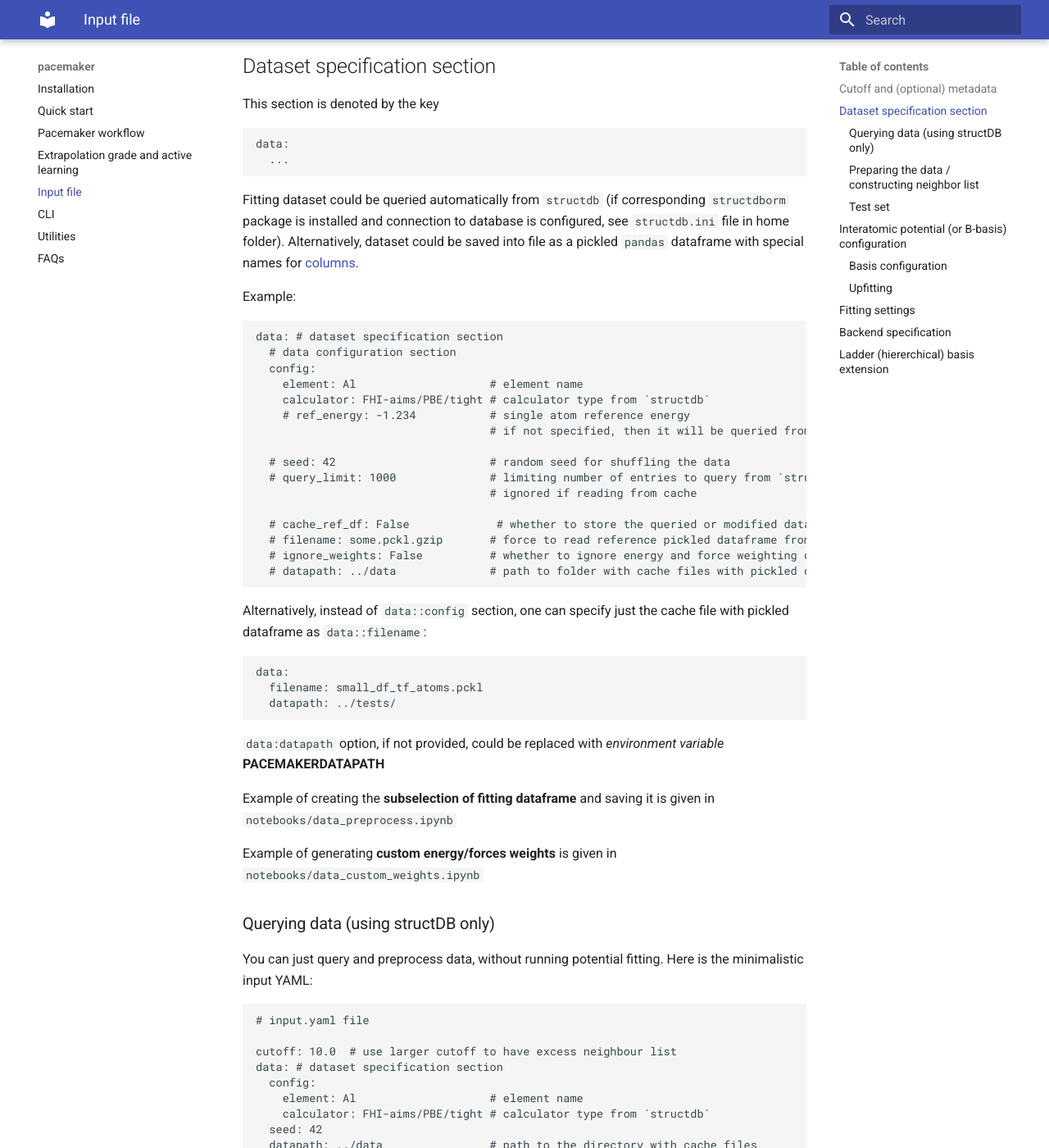
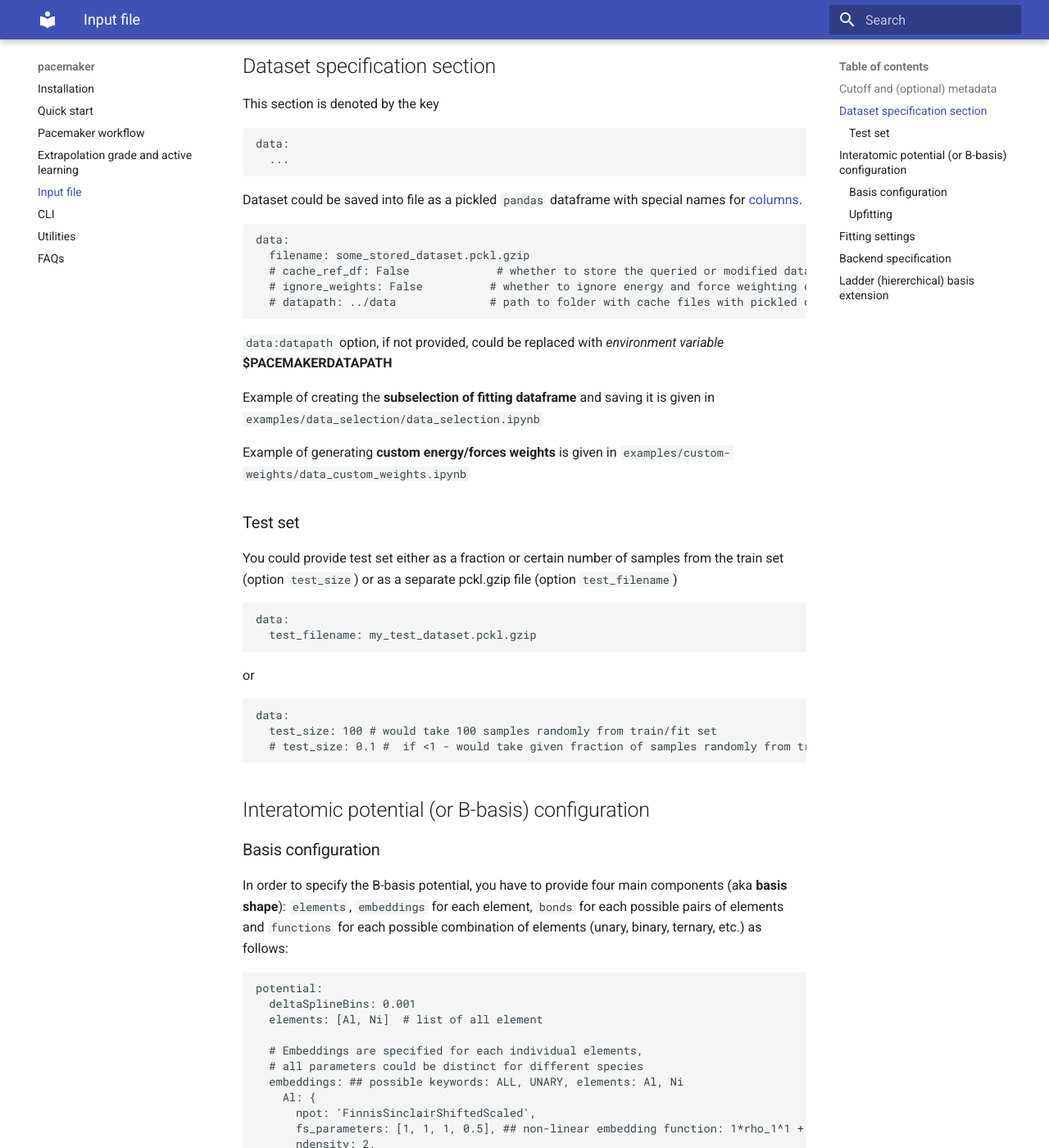
Before and after one commit to ICAMS/python-ace, an MkDocs documentation site: the page built from docs/pacemaker/inputfile.md, in a window 1280 px wide and 1400 px high, scrolled down 618 px. Shown: the whole window at 82% size. Built offline with MkDocs 1.6.1 and Material for MkDocs 9.7.7, drawn with Linux system fonts in a browser that asks for light colours; some of the changed text lies outside the part shown.

Commit message:
Update inputfile.md

````diff
--- a/docs/pacemaker/inputfile.md
+++ b/docs/pacemaker/inputfile.md
@@ -30,79 +30,21 @@ This section is denoted by the key
 data:
   ...
 ```
-Fitting dataset could be queried automatically from `structdb` (if corresponding `structdborm` package is installed and
-connection to database is configured, see `structdb.ini` file in home folder). Alternatively, dataset could be saved into
-file as a pickled `pandas` dataframe with special names for [columns](#fitting-dataset-preparation).
+Dataset could be saved into file as a pickled `pandas` dataframe with special names for [columns](#fitting-dataset-preparation).
 
-Example:
 ```YAML
-data: # dataset specification section
-  # data configuration section
-  config:
-    element: Al                    # element name
-    calculator: FHI-aims/PBE/tight # calculator type from `structdb`
-    # ref_energy: -1.234           # single atom reference energy
-                                   # if not specified, then it will be queried from database
-
-  # seed: 42                       # random seed for shuffling the data
-  # query_limit: 1000              # limiting number of entries to query from `structdb`
-                                   # ignored if reading from cache
-
+data:
+  filename: some_stored_dataset.pckl.gzip
   # cache_ref_df: False             # whether to store the queried or modified dataset into file, default - True
-  # filename: some.pckl.gzip       # force to read reference pickled dataframe from given file
   # ignore_weights: False          # whether to ignore energy and force weighting columns in dataframe
   # datapath: ../data              # path to folder with cache files with pickled dataframes
 ```
-Alternatively, instead of `data::config` section, one can specify just the cache file
-with pickled dataframe as `data::filename`:
-```YAML
-data:
-  filename: small_df_tf_atoms.pckl
-  datapath: ../tests/
-```
-`data:datapath` option, if not provided, could be replaced with *environment variable* **PACEMAKERDATAPATH**
+`data:datapath` option, if not provided, could be replaced with *environment variable* **$PACEMAKERDATAPATH**
 
-Example of creating the **subselection of fitting dataframe** and saving it is given in `notebooks/data_preprocess.ipynb`
+Example of creating the **subselection of fitting dataframe** and saving it is given in `examples/data_selection/data_selection.ipynb`
 
-Example of generating **custom energy/forces weights** is given in `notebooks/data_custom_weights.ipynb`
+Example of generating **custom energy/forces weights** is given in `examples/custom-weights/data_custom_weights.ipynb`
 
-### Querying data (using structDB only)
-You can just query and preprocess data, without running potential fitting.
-Here is the minimalistic input YAML:
-
-```YAML
-# input.yaml file
-
-cutoff: 10.0  # use larger cutoff to have excess neighbour list
-data: # dataset specification section
-  config:
-    element: Al                    # element name
-    calculator: FHI-aims/PBE/tight # calculator type from `structdb`
-  seed: 42
-  datapath: ../data                # path to the directory with cache files
-  # query_limit: 100               # number of entries to query
-```
-
-
-### Preparing the data / constructing neighbor list
-You can use existing `.pckl.gzip` dataset and generate all necessary columns for that, including neighbourlists
-Here is the minimalistic input YAML:
-
-```YAML
-# input.yaml file
-
-cutoff: 10.
-
-data:
-  filename: my_dataset.pckl.gzip
-
-backend:
-  evaluator: tensorpot  # pyace, tensorpot
-
-```
-
-Then execute `pacemaker --prepare-data input.yaml`
-Generation of the `my_dataset.pckl.gzip` from, for example, *pyiron* is shown in `notebooks/convert-pyiron-to-pacemaker.ipynb`
 
 ### Test set
 
@@ -398,5 +340,3 @@ fit:
 ##  - float between 0 and 1 - relative ladder step size wrt. current basis step
 ##  - list of both above values - select maximum between two possibilities on each iteration
 ```
-
-See `example/ladder_fit_pyace.yaml` and  `example/ladder_fit_tensorpot.yaml` example input files
````
